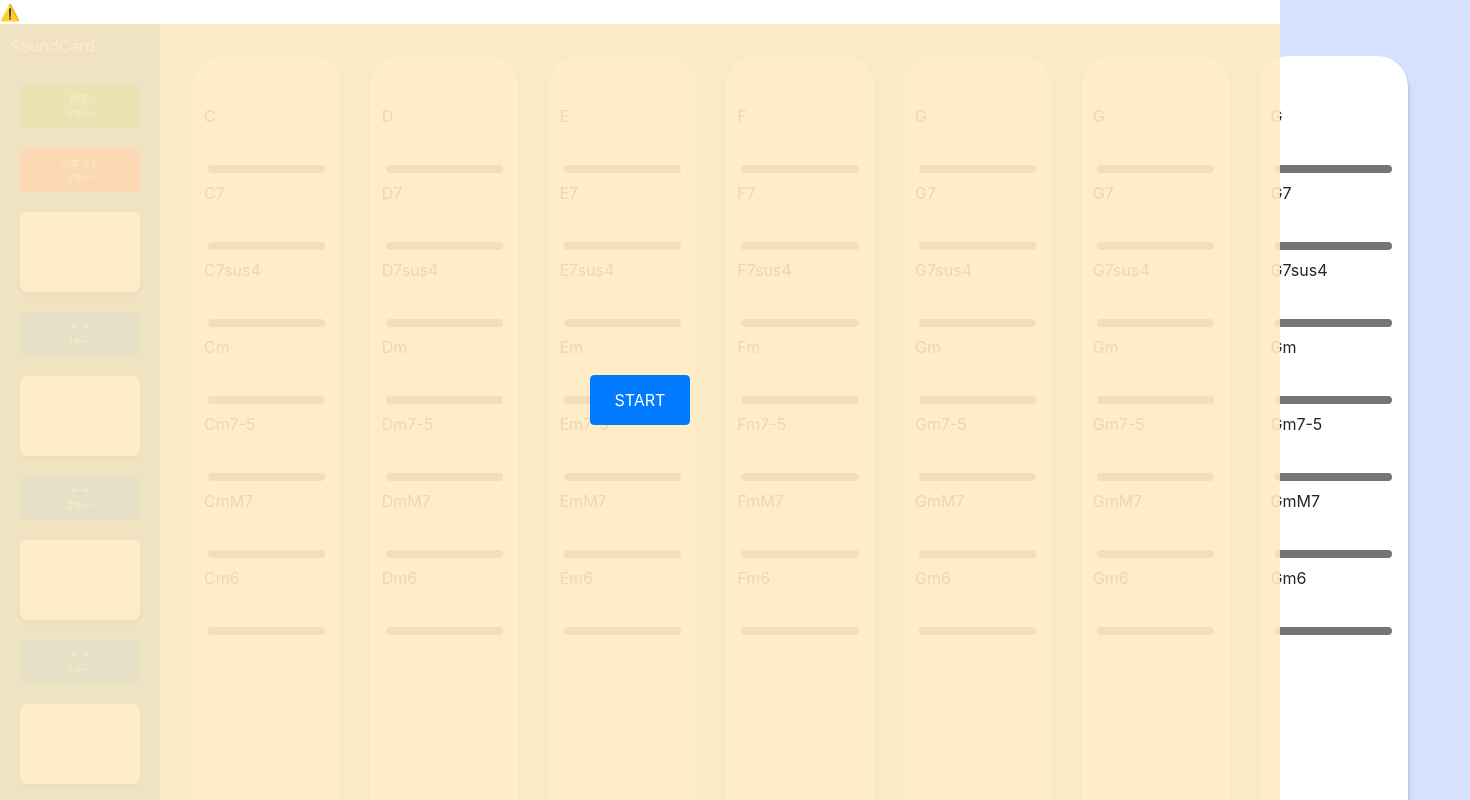
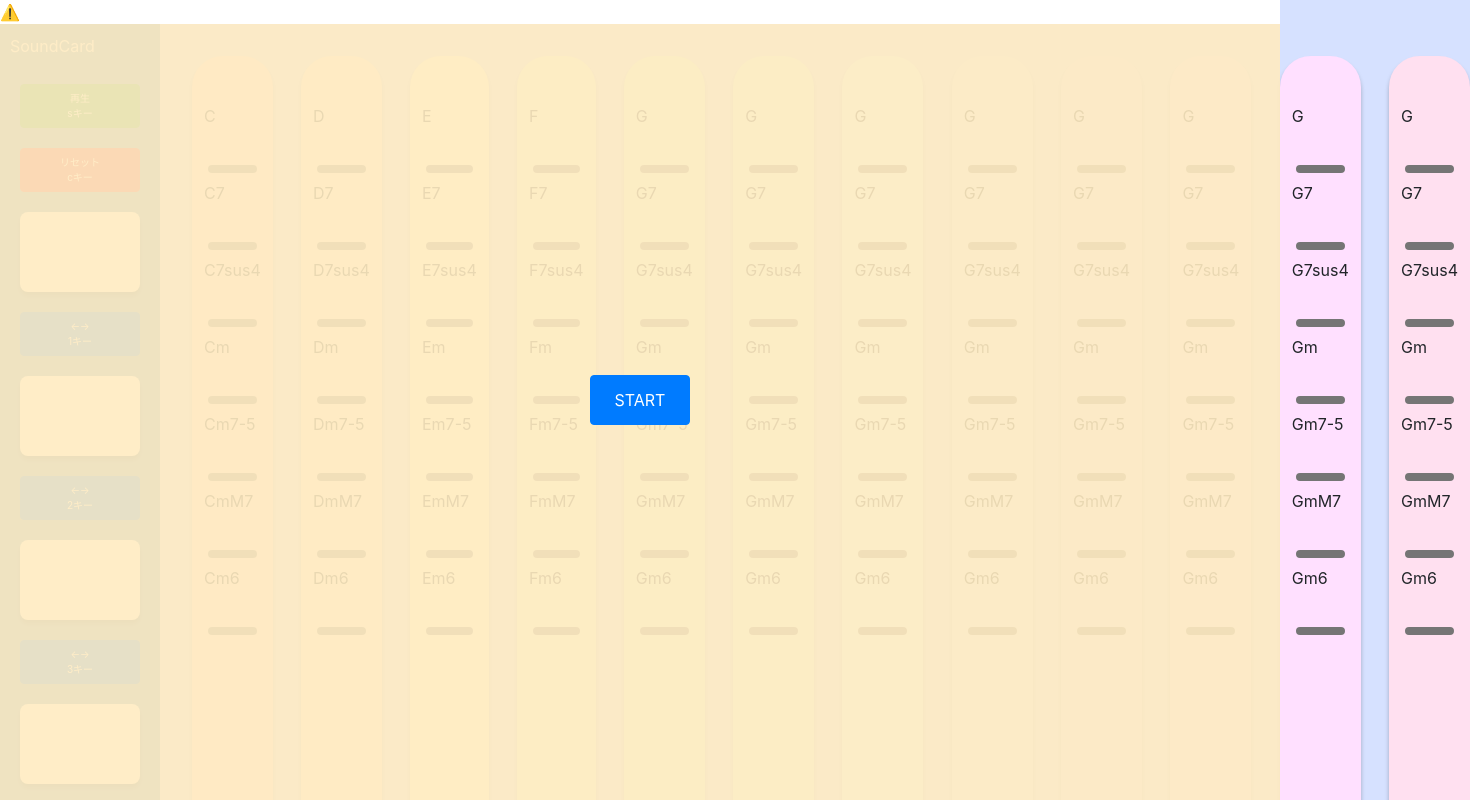
Before and after one commit to SystemEngineeringTeam/geekcamp-vol9-ver2, a Next.js app: page / in a window 1280 px wide. Shown: the top 800 px of the page, 1470 px wide, since content can reach past the window. Built offline with nearby package versions, Linux system fonts and the light colour scheme; no server answers.

Commit message:
add: カラフルー

```diff
--- a/components/card.tsx
+++ b/components/card.tsx
@@ -11,6 +11,7 @@ type Props = {
     useStopChord : (noteList: number[]) => void
 }
 
+
 export default memo( function Card(props:Props){
     console.log(`Card${props.num}レンダリング`);
     // インラインでのスタイル指定
@@ -20,8 +21,8 @@ export default memo( function Card(props:Props){
         height: "69px",
         paddingTop: "8px",
         paddingBottom: "8px",
-        backgroundColor: "#FFFFFF",
         borderWidth: "0px",
+        backgroundColor: "#FFFFFF00"
     }
 
     const LineLayout: { [key: string]: string } = {
@@ -40,10 +41,10 @@ export default memo( function Card(props:Props){
     const LeaveChangeColor = (event:React.MouseEvent<HTMLButtonElement, MouseEvent>) =>{ //カード要素からカーソルが離れたら色を元に戻すコード
         if(event.shiftKey){
             const target = document.getElementsByClassName("card") as HTMLCollectionOf<HTMLElement>;
-            target[props.num].style.backgroundColor = "#FFFFFF";
+            target[props.num].style.backgroundColor = "#FFFFFF00";
         }else{
             const target = document.getElementsByClassName("card") as HTMLCollectionOf<HTMLElement>;
-            target[props.num].style.backgroundColor = "#FFFFFF";
+            target[props.num].style.backgroundColor = "#FFFFFF00";
             props.useStopChord(props.useGetNoteList(props.children));
         }
     }
--- a/components/grid.tsx
+++ b/components/grid.tsx
@@ -23,20 +23,112 @@ export const Grid = () =>{
         padding: "32px",
     }
 
-    const column = { //カード1行目
+    const Ccolor = { //0
         width: "210px",
         height: "951px",
-
-
-        background: "#FFFFFF",
+        background: "#FFE0E0",
+        boxShadow: "0px 4px 4px rgba(0, 0, 0, 0.25)",
+        borderRadius:" 31px",
+        paddingTop: "40px",
+        backgroundColor: "#FFE0E0"
+    }
+    const Dbcolor = { //1
+        width: "210px",
+        height: "951px",
+        background: "#FFF0E0",
+        boxShadow: "0px 4px 4px rgba(0, 0, 0, 0.25)",
+        borderRadius:" 31px",
+        paddingTop: "40px",
+        color: "#"
+    }
+    const Dcolor = { //2
+        width: "210px",
+        height: "951px",
+        background: "#FFFFE0",
+        boxShadow: "0px 4px 4px rgba(0, 0, 0, 0.25)",
+        borderRadius:" 31px",
+        paddingTop: "40px",
+    }
+    const Ebcolor = { //3
+        width: "210px",
+        height: "951px",
+        background: "#EFFFE0",
+        boxShadow: "0px 4px 4px rgba(0, 0, 0, 0.25)",
+        borderRadius:" 31px",
+        paddingTop: "40px",
+        color: "#EFFFE0"
+    }
+    const Ecolor = { //4
+        width: "210px",
+        height: "951px",
+        background: "#E0FFE0",
+        boxShadow: "0px 4px 4px rgba(0, 0, 0, 0.25)",
+        borderRadius:" 31px",
+        paddingTop: "40px",
+    }
+    const Fcolor = { //5
+        width: "210px",
+        height: "951px",
+        background: "#E0FFF0",
+        boxShadow: "0px 4px 4px rgba(0, 0, 0, 0.25)",
+        borderRadius:" 31px",
+        paddingTop: "40px",
+    }
+    const Gbcolor = { //6
+        width: "210px",
+        height: "951px",
+        background: "#E0FFFF",
+        boxShadow: "0px 4px 4px rgba(0, 0, 0, 0.25)",
+        borderRadius:" 31px",
+        paddingTop: "40px",
+    }
+    const Gcolor = { //7
+        width: "210px",
+        height: "951px",
+        background: "#E0F0FF",
+        boxShadow: "0px 4px 4px rgba(0, 0, 0, 0.25)",
+        borderRadius:" 31px",
+        paddingTop: "40px",
+    }
+    const Abcolor = { //8
+        width: "210px",
+        height: "951px",
+        background: "#E0E0FF",
+        boxShadow: "0px 4px 4px rgba(0, 0, 0, 0.25)",
+        borderRadius:" 31px",
+        paddingTop: "40px",
+    }
+    const Acolor = { //9
+        width: "210px",
+        height: "951px",
+        background: "#EFE0FF",
+        boxShadow: "0px 4px 4px rgba(0, 0, 0, 0.25)",
+        borderRadius:" 31px",
+        paddingTop: "40px",
+    }
+    const Bbcolor = { //10
+        width: "210px",
+        height: "951px",
+        background: "#FFE0FF",
+        boxShadow: "0px 4px 4px rgba(0, 0, 0, 0.25)",
+        borderRadius:" 31px",
+        paddingTop: "40px",
+    }
+    const Bcolor = { //11
+        width: "210px",
+        height: "951px",
+        background: "#FFE0F0",
         boxShadow: "0px 4px 4px rgba(0, 0, 0, 0.25)",
         borderRadius:" 31px",
         paddingTop: "40px",
     }
 
+
+
+    //numはいじってないので注意
     return(
         <div id="gridParent" style={gridStyle}>
-            <div style={column}>
+            <div style={Ccolor}>
                 <Card useGetNoteList={getNoteList} usePlayChord={playChord} useStopChord={stopChord} num={0}>C</Card>
                 <Card useGetNoteList={getNoteList} usePlayChord={playChord} useStopChord={stopChord} num={1}>C7</Card>
                 <Card useGetNoteList={getNoteList} usePlayChord={playChord} useStopChord={stopChord} num={2}>C7sus4</Card>
@@ -45,7 +137,7 @@ export const Grid = () =>{
                 <Card useGetNoteList={getNoteList} usePlayChord={playChord} useStopChord={stopChord} num={5}>CmM7</Card>
                 <Card useGetNoteList={getNoteList} usePlayChord={playChord} useStopChord={stopChord} num={6}>Cm6</Card>
             </div>
-            <div style={column}>
+            <div style={Dbcolor}>
                 <Card useGetNoteList={getNoteList} usePlayChord={playChord} useStopChord={stopChord} num={7}>D</Card>
                 <Card useGetNoteList={getNoteList} usePlayChord={playChord} useStopChord={stopChord} num={8}>D7</Card>
                 <Card useGetNoteList={getNoteList} usePlayChord={playChord} useStopChord={stopChord} num={9}>D7sus4</Card>
@@ -54,7 +146,7 @@ export const Grid = () =>{
                 <Card useGetNoteList={getNoteList} usePlayChord={playChord} useStopChord={stopChord} num={12}>DmM7</Card>
                 <Card useGetNoteList={getNoteList} usePlayChord={playChord} useStopChord={stopChord} num={13}>Dm6</Card>
             </div>
-            <div style={column}>
+            <div style={Dcolor}>
                 <Card useGetNoteList={getNoteList} usePlayChord={playChord} useStopChord={stopChord} num={14}>E</Card>
                 <Card useGetNoteList={getNoteList} usePlayChord={playChord} useStopChord={stopChord} num={15}>E7</Card>
                 <Card useGetNoteList={getNoteList} usePlayChord={playChord} useStopChord={stopChord} num={16}>E7sus4</Card>
@@ -63,7 +155,7 @@ export const Grid = () =>{
                 <Card useGetNoteList={getNoteList} usePlayChord={playChord} useStopChord={stopChord} num={19}>EmM7</Card>
                 <Card useGetNoteList={getNoteList} usePlayChord={playChord} useStopChord={stopChord} num={20}>Em6</Card>
             </div>
-            <div style={column}>
+            <div style={Ebcolor}>
                 <Card useGetNoteList={getNoteList} usePlayChord={playChord} useStopChord={stopChord} num={21}>F</Card>
                 <Card useGetNoteList={getNoteList} usePlayChord={playChord} useStopChord={stopChord} num={22}>F7</Card>
                 <Card useGetNoteList={getNoteList} usePlayChord={playChord} useStopChord={stopChord} num={23}>F7sus4</Card>
@@ -72,7 +164,7 @@ export const Grid = () =>{
                 <Card useGetNoteList={getNoteList} usePlayChord={playChord} useStopChord={stopChord} num={26}>FmM7</Card>
                 <Card useGetNoteList={getNoteList} usePlayChord={playChord} useStopChord={stopChord} num={27}>Fm6</Card>
             </div>
-            <div style={column}>
+            <div style={Ecolor}>
                 <Card useGetNoteList={getNoteList} usePlayChord={playChord} useStopChord={stopChord} num={28}>G</Card>
                 <Card useGetNoteList={getNoteList} usePlayChord={playChord} useStopChord={stopChord} num={29}>G7</Card>
                 <Card useGetNoteList={getNoteList} usePlayChord={playChord} useStopChord={stopChord} num={30}>G7sus4</Card>
@@ -81,7 +173,7 @@ export const Grid = () =>{
                 <Card useGetNoteList={getNoteList} usePlayChord={playChord} useStopChord={stopChord} num={33}>GmM7</Card>
                 <Card useGetNoteList={getNoteList} usePlayChord={playChord} useStopChord={stopChord} num={34}>Gm6</Card>
             </div>
-            <div style={column}>
+            <div style={Fcolor}>
                 <Card useGetNoteList={getNoteList} usePlayChord={playChord} useStopChord={stopChord} num={28}>G</Card>
                 <Card useGetNoteList={getNoteList} usePlayChord={playChord} useStopChord={stopChord} num={29}>G7</Card>
                 <Card useGetNoteList={getNoteList} usePlayChord={playChord} useStopChord={stopChord} num={30}>G7sus4</Card>
@@ -90,7 +182,52 @@ export const Grid = () =>{
                 <Card useGetNoteList={getNoteList} usePlayChord={playChord} useStopChord={stopChord} num={33}>GmM7</Card>
                 <Card useGetNoteList={getNoteList} usePlayChord={playChord} useStopChord={stopChord} num={34}>Gm6</Card>
             </div>
-            <div style={column}>
+            <div style={Gbcolor}>
+                <Card useGetNoteList={getNoteList} usePlayChord={playChord} useStopChord={stopChord} num={28}>G</Card>
+                <Card useGetNoteList={getNoteList} usePlayChord={playChord} useStopChord={stopChord} num={29}>G7</Card>
+                <Card useGetNoteList={getNoteList} usePlayChord={playChord} useStopChord={stopChord} num={30}>G7sus4</Card>
+                <Card useGetNoteList={getNoteList} usePlayChord={playChord} useStopChord={stopChord} num={31}>Gm</Card>
+                <Card useGetNoteList={getNoteList} usePlayChord={playChord} useStopChord={stopChord} num={32}>Gm7-5</Card>
+                <Card useGetNoteList={getNoteList} usePlayChord={playChord} useStopChord={stopChord} num={33}>GmM7</Card>
+                <Card useGetNoteList={getNoteList} usePlayChord={playChord} useStopChord={stopChord} num={34}>Gm6</Card>
+            </div>
+            <div style={Gcolor}>
+                <Card useGetNoteList={getNoteList} usePlayChord={playChord} useStopChord={stopChord} num={28}>G</Card>
+                <Card useGetNoteList={getNoteList} usePlayChord={playChord} useStopChord={stopChord} num={29}>G7</Card>
+                <Card useGetNoteList={getNoteList} usePlayChord={playChord} useStopChord={stopChord} num={30}>G7sus4</Card>
+                <Card useGetNoteList={getNoteList} usePlayChord={playChord} useStopChord={stopChord} num={31}>Gm</Card>
+                <Card useGetNoteList={getNoteList} usePlayChord={playChord} useStopChord={stopChord} num={32}>Gm7-5</Card>
+                <Card useGetNoteList={getNoteList} usePlayChord={playChord} useStopChord={stopChord} num={33}>GmM7</Card>
+                <Card useGetNoteList={getNoteList} usePlayChord={playChord} useStopChord={stopChord} num={34}>Gm6</Card>
+            </div>
+            <div style={Abcolor}>
+                <Card useGetNoteList={getNoteList} usePlayChord={playChord} useStopChord={stopChord} num={28}>G</Card>
+                <Card useGetNoteList={getNoteList} usePlayChord={playChord} useStopChord={stopChord} num={29}>G7</Card>
+                <Card useGetNoteList={getNoteList} usePlayChord={playChord} useStopChord={stopChord} num={30}>G7sus4</Card>
+                <Card useGetNoteList={getNoteList} usePlayChord={playChord} useStopChord={stopChord} num={31}>Gm</Card>
+                <Card useGetNoteList={getNoteList} usePlayChord={playChord} useStopChord={stopChord} num={32}>Gm7-5</Card>
+                <Card useGetNoteList={getNoteList} usePlayChord={playChord} useStopChord={stopChord} num={33}>GmM7</Card>
+                <Card useGetNoteList={getNoteList} usePlayChord={playChord} useStopChord={stopChord} num={34}>Gm6</Card>
+            </div>
+            <div style={Acolor}>
+                <Card useGetNoteList={getNoteList} usePlayChord={playChord} useStopChord={stopChord} num={28}>G</Card>
+                <Card useGetNoteList={getNoteList} usePlayChord={playChord} useStopChord={stopChord} num={29}>G7</Card>
+                <Card useGetNoteList={getNoteList} usePlayChord={playChord} useStopChord={stopChord} num={30}>G7sus4</Card>
+                <Card useGetNoteList={getNoteList} usePlayChord={playChord} useStopChord={stopChord} num={31}>Gm</Card>
+                <Card useGetNoteList={getNoteList} usePlayChord={playChord} useStopChord={stopChord} num={32}>Gm7-5</Card>
+                <Card useGetNoteList={getNoteList} usePlayChord={playChord} useStopChord={stopChord} num={33}>GmM7</Card>
+                <Card useGetNoteList={getNoteList} usePlayChord={playChord} useStopChord={stopChord} num={34}>Gm6</Card>
+            </div>
+            <div style={Bbcolor}>
+                <Card useGetNoteList={getNoteList} usePlayChord={playChord} useStopChord={stopChord} num={28}>G</Card>
+                <Card useGetNoteList={getNoteList} usePlayChord={playChord} useStopChord={stopChord} num={29}>G7</Card>
+                <Card useGetNoteList={getNoteList} usePlayChord={playChord} useStopChord={stopChord} num={30}>G7sus4</Card>
+                <Card useGetNoteList={getNoteList} usePlayChord={playChord} useStopChord={stopChord} num={31}>Gm</Card>
+                <Card useGetNoteList={getNoteList} usePlayChord={playChord} useStopChord={stopChord} num={32}>Gm7-5</Card>
+                <Card useGetNoteList={getNoteList} usePlayChord={playChord} useStopChord={stopChord} num={33}>GmM7</Card>
+                <Card useGetNoteList={getNoteList} usePlayChord={playChord} useStopChord={stopChord} num={34}>Gm6</Card>
+            </div>
+            <div style={Bcolor}>
                 <Card useGetNoteList={getNoteList} usePlayChord={playChord} useStopChord={stopChord} num={28}>G</Card>
                 <Card useGetNoteList={getNoteList} usePlayChord={playChord} useStopChord={stopChord} num={29}>G7</Card>
                 <Card useGetNoteList={getNoteList} usePlayChord={playChord} useStopChord={stopChord} num={30}>G7sus4</Card>
```
Also changed, not shown: 1 other file (tests, documents, lock files or other folders).
